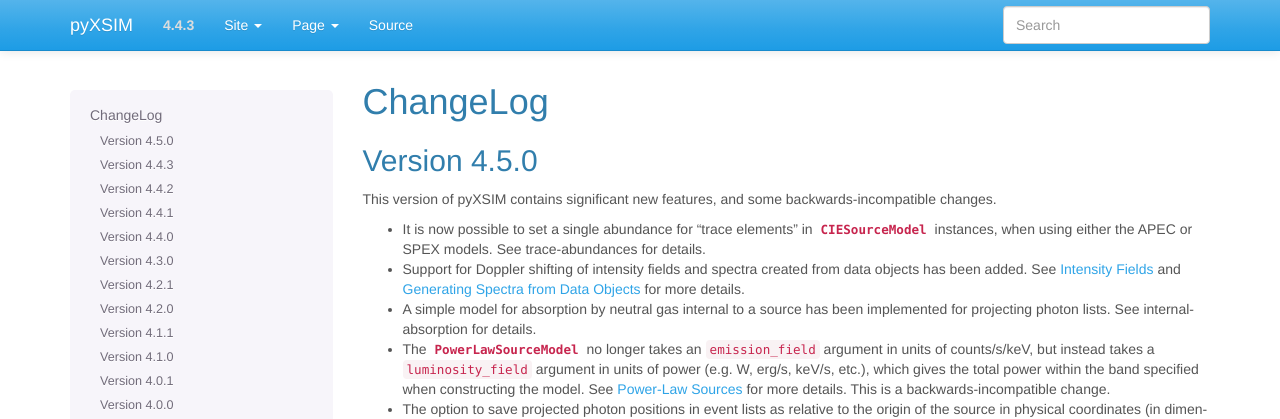
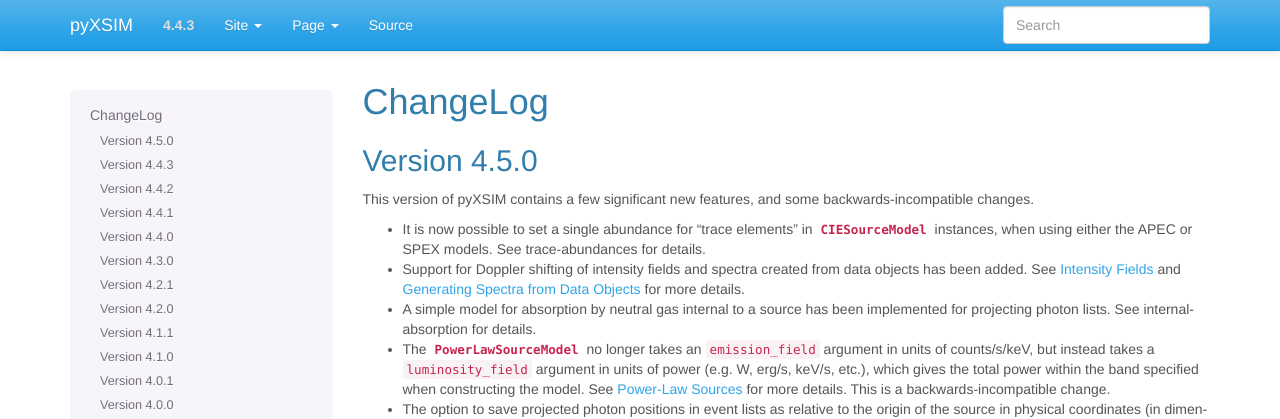
Before and after one commit to jzuhone/pyxsim, a Sphinx documentation site: the page built from doc/source/changelog.rst, in a window 1280 px wide and 900 px high. Shown: the top 419 px of the window. Built offline with Sphinx 7.4.7, drawn with Linux system fonts in a browser that asks for light colours; pages that are not in the unit, such as notebooks, are missing from menus.

Commit message:
Doc improvements

```diff
--- a/doc/source/changelog.rst
+++ b/doc/source/changelog.rst
@@ -6,7 +6,7 @@
 Version 4.5.0
 -------------
 
-This version of pyXSIM contains significant new features, and some
+This version of pyXSIM contains a few significant new features, and some
 backwards-incompatible changes.
 
 * It is now possible to set a single abundance for "trace elements" in
--- a/doc/source/spectra.rst
+++ b/doc/source/spectra.rst
@@ -114,6 +114,7 @@
     spec_obs2 = plaw_model.make_spectrum(sp, emin, emax, nbins, redshift=0.05,
                                          normal=[3.0, -0.2, 1.0])
 
+An example of how the Doppler shifting works is in the cookbook example `Thermal_Emission`.
 
 .. note::
 
```
Also changed, not shown: doc/source/cookbook/Thermal_Emission.ipynb.
